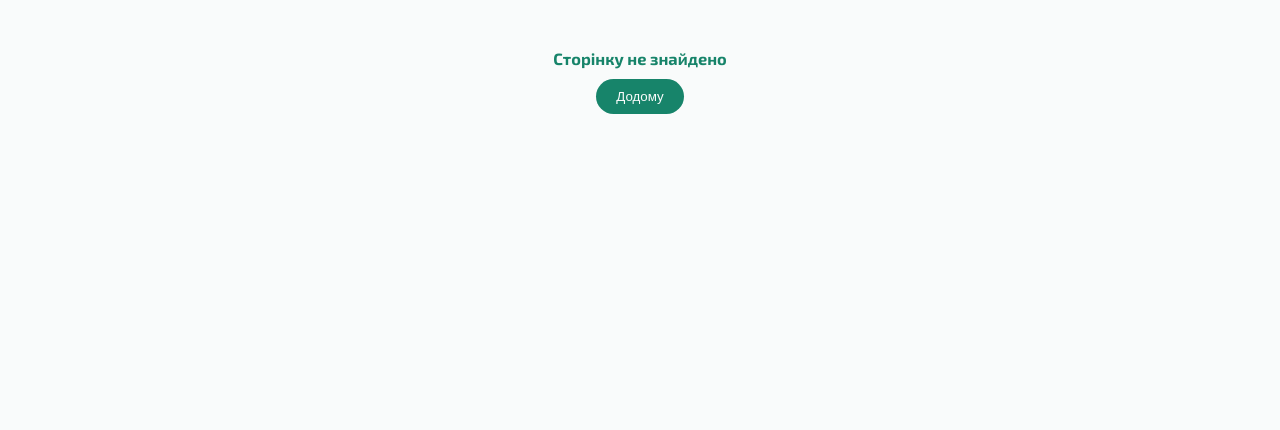
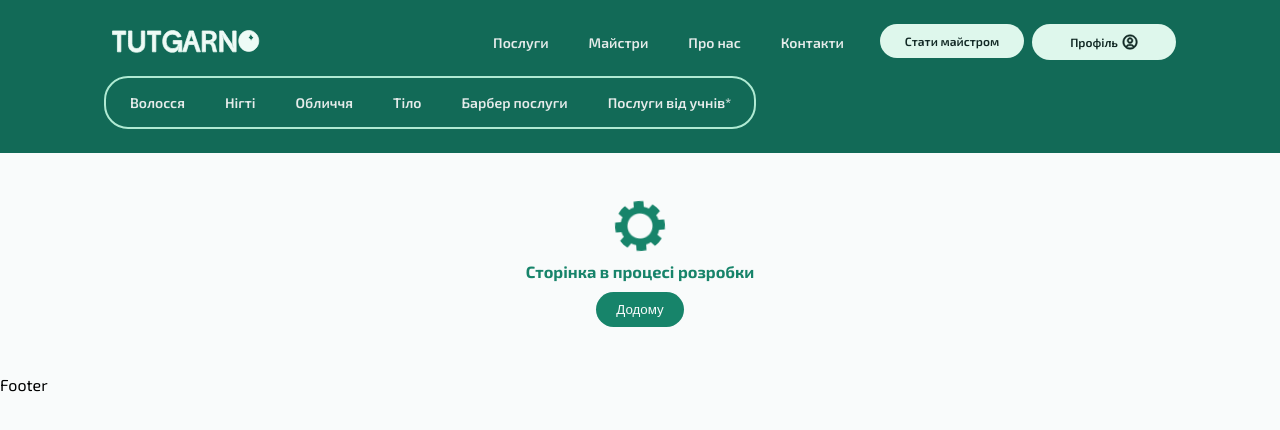
Before and after one commit to TutGarnoTeam/tutgarno-fe, a React (Vite) app: page /tutgarno-fe/process in a window 1280 px wide. Shown: the top 430 px of the page. Built offline with nearby package versions, Linux system fonts and the light colour scheme.

Commit message:
fix header

```diff
--- a/src/components/Header/Header.module.scss
+++ b/src/components/Header/Header.module.scss
@@ -20,7 +20,6 @@
   }
 
   &_nav {
-
     &_btn {
       display: flex;
       align-items: center;
@@ -53,12 +52,18 @@
 
   &_slide {
     width: auto;
-    padding: 10px 20px;
 
-    font-weight: 600;
-    font-size: 14px;
-    line-height: 150%;
-    color: #e5ebea;
+    &_link {
+      display: flex;
+      justify-content: center;
+      align-items: center;
+      padding: 10px 20px;
+
+      font-weight: 600;
+      font-size: 14px;
+      line-height: 150%;
+      color: #e5ebea;
+    }
   }
 }
 
@@ -163,18 +168,10 @@
     margin: 0;
     border: 2px solid #b0ead3;
     border-radius: 24px;
-
-    &_slide {
-      font-weight: 600;
-      font-size: 14px;
-      line-height: 150%;
-      color: #e5ebea;
-    }
   }
 }
 
 @media screen and (min-width: 1280px) {
-
   .header {
     padding: 24px 104px;
 
@@ -221,19 +218,4 @@
       align-items: center;
     }
   }
-
-  .category_swiper {
-    width: 652px;
-    padding: 4px;
-    margin: 0;
-    border: 2px solid #b0ead3;
-    border-radius: 24px;
-
-    &_slide {
-      font-weight: 600;
-      font-size: 14px;
-      line-height: 150%;
-      color: #e5ebea;
-    }
-  }
 }
--- a/src/components/Header/Header.tsx
+++ b/src/components/Header/Header.tsx
@@ -78,20 +78,26 @@ const NavMobile: React.FC = () => {
 };
 
 const NavTablet: React.FC = () => {
+  const navigate = useNavigate();
+
+  const handleClick = () => {
+    navigate('/process');
+  };
+
   return (
     <ul className={s.header_list_btn}>
       <li>
-        <button className={s.header_nav_btn}>
+        <button onClick={handleClick} className={s.header_nav_btn}>
           <Icon id={'icon-Master2'} style={s.header_nav_btn_icon} />
         </button>
       </li>
       <li>
-        <button className={s.header_nav_btn}>
+        <button onClick={handleClick} className={s.header_nav_btn}>
           <Icon id={'icon-user'} style={s.header_nav_btn_icon} />
         </button>
       </li>
       <li>
-        <button className={s.header_nav_btn}>
+        <button onClick={handleClick} className={s.header_nav_btn}>
           <Icon id={'icon-menu'} style={s.header_nav_btn_icon} />
         </button>
       </li>
@@ -100,6 +106,12 @@ const NavTablet: React.FC = () => {
 };
 
 const NavLaptop: React.FC = () => {
+  const navigate = useNavigate();
+
+  const handleClick = () => {
+    navigate('/process');
+  };
+
   return (
     <>
       <ul className={s.header_list_link}>
@@ -118,12 +130,12 @@ const NavLaptop: React.FC = () => {
       </ul>
       <ul className={s.header_list_btn}>
         <li>
-          <button className={s.header_nav_btn}>
+          <button onClick={handleClick} className={s.header_nav_btn}>
             Стати майстром
           </button>
         </li>
         <li>
-          <button className={s.header_nav_btn}>
+          <button onClick={handleClick} className={s.header_nav_btn}>
             Профіль
             <Icon id={'icon-user'} style={s.header_nav_btn_icon} />
           </button>
@@ -137,10 +149,6 @@ const Header: React.FC = () => {
   const [showFixedMenu, setShowFixedMenu] = useState(false);
   const [width, setWidth] = useState(window.innerWidth);
 
-  const handleCheckWidth = () => {
-    setWidth(window.innerWidth);
-  };
-
   useEffect(() => {
     const handleScroll = () => {
       const scrollY = window.scrollY;
@@ -150,6 +158,10 @@ const Header: React.FC = () => {
       } else {
         setShowFixedMenu(false);
       }
+    };
+
+    const handleCheckWidth = () => {
+      setWidth(window.innerWidth);
     };
 
     window.addEventListener('scroll', handleScroll);
@@ -181,7 +193,9 @@ const Header: React.FC = () => {
         >
           {category.map(el => (
             <SwiperSlide key={el.id} className={s.category_swiper_slide}>
-              <p>{el.name}</p>
+              <Link to={'/services'} className={s.category_swiper_slide_link}>
+                {el.name}
+              </Link>
             </SwiperSlide>
           ))}
         </Swiper>
--- a/src/components/TopMasters/TopMasters.module.scss
+++ b/src/components/TopMasters/TopMasters.module.scss
@@ -207,7 +207,7 @@
         color: #072721;
 
         &_about {
-          margin-right: 8px;
+          margin-right: 6px;
         }
 
         &_record {
--- /dev/null
+++ b/src/pages/ProcessPage.tsx
@@ -0,0 +1,8 @@
+import React from 'react';
+import { Process } from '../components/Process/Process.tsx';
+
+const ProcessPage: React.FC = () => {
+  return <Process />
+};
+
+export { ProcessPage };
--- a/src/pages/index.ts
+++ b/src/pages/index.ts
@@ -6,3 +6,4 @@ export { LoginPage } from './LoginPage';
 export { ServicesPage } from './ServicesPage';
 export { SpecialistsPage } from './SpecialistsPage';
 export { NotFoundPage } from './NotFoundPage';
+export { ProcessPage } from './ProcessPage.tsx';
--- a/src/routes/router.tsx
+++ b/src/routes/router.tsx
@@ -6,7 +6,7 @@ import {
   ContactPage,
   HomePage,
   LoginPage,
-  NotFoundPage,
+  NotFoundPage, ProcessPage,
   ServicesPage,
   SpecialistsPage,
 } from '../pages';
@@ -42,6 +42,10 @@ const router = createBrowserRouter(
           path: '/login',
           element: <LoginPage />,
         },
+        {
+          path: '/process',
+          element: <ProcessPage />,
+        },
       ],
     },
   ],
```
